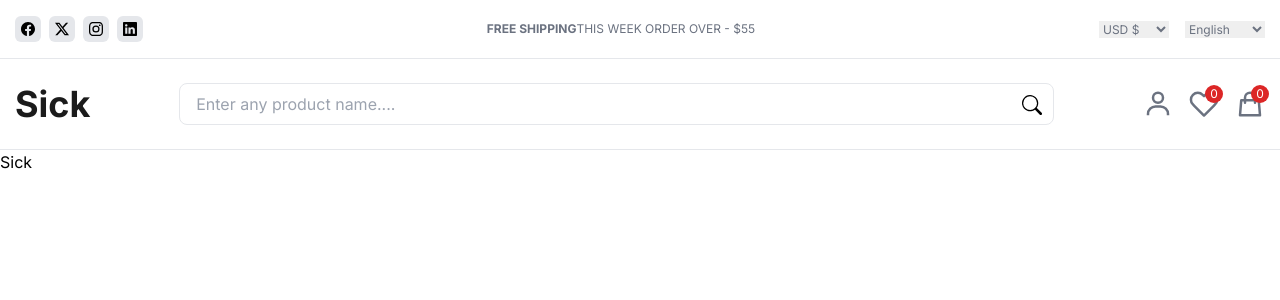
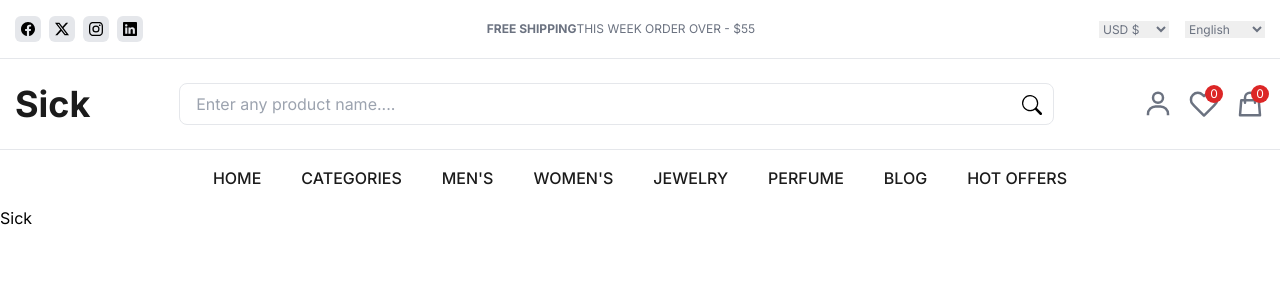
Before and after one commit to JosephMugo8711/sick, a Next.js app: page / in a window 1280 px wide. Shown: the top 300 px of the page. Built offline with nearby package versions, Linux system fonts and the light colour scheme.

Commit message:
Feat: navbar and mobilenavbar

```diff
--- a/src/app/globals.css
+++ b/src/app/globals.css
@@ -12,4 +12,25 @@
   .header_top_icon_wrapper{
     @apply bg-gray-200 rounded-md p-[6px] text-[14px] cursor-pointer hover:bg-accent hover:text-white;
   }
+  .navbar_link:hover{
+    color: #ff8f9c;
+    transition: all 0.4s;
+  }
+
+  .navbar_link::after{
+    position: absolute;
+    content: "";
+    background-color: #ff8f9c;
+    height: 3px;
+    width: 100%;
+    bottom: -5px;
+    left: 0;
+    scale: 0;
+    transform-origin: left;
+    transition: all 0.4s;
+  }
+  .navbar_link:hover::after{
+    scale: 1;
+  }
+
 }
--- a/src/app/layout.js
+++ b/src/app/layout.js
@@ -3,6 +3,8 @@ import "./globals.css";
 import HeaderTop from "@/components/HeaderTop";
 import Head from "next/head";
 import HeaderMain from "@/components/HeaderMain";
+import Navbar from "@/components/Navbar";
+import MobNavbar from "@/components/MobNavbar";
 const inter = Inter({ subsets: ["latin"] });
 
 export const metadata = {
@@ -16,6 +18,8 @@ export default function RootLayout({ children }) {
       <body className={inter.className}>
         <HeaderTop />
         <HeaderMain />
+        <Navbar/>
+        <MobNavbar />
         {children}
         </body>
     </html>
--- /dev/null
+++ b/src/components/MobNavbar.js
@@ -0,0 +1,32 @@
+import React from 'react'
+import {FiHeart} from "react-icons/fi"
+import {HiOutlineShoppingBag} from "react-icons/hi"
+import {IoMenuOutline} from "react-icons/io5"
+import {AiOutlineHome, AiOutlineAppstore} from "react-icons/ai"
+
+const MobNavbar = () => {
+  return (
+    <div className='fixed bottom-0 w-full bg-white lg:hidden left-[50%] -translate-x-[50%] max-w-[500px] px-8'>
+      <div className='flex justify-between text-[28px] py-2'>
+        <IoMenuOutline />
+        <div className='relative'>
+            <HiOutlineShoppingBag />
+            <div className='absolute top-0 right-0 bg-red-600 rounded-full w-[18px] h-[18px] text-[12px] text-white  grid place-items-center translate-x-1 -translate-y-1'>
+                0
+            </div>
+        </div>
+
+      <AiOutlineHome/>
+
+      <div className='relative'>
+        <FiHeart />
+        <div className='absolute top-0 right-0 bg-red-600 rounded-full w-[18px] h-[18px] text-[12px] text-white  grid place-items-center translate-x-1 -translate-y-1'>0</div>
+      </div>
+
+      <AiOutlineAppstore/>
+    </div>
+    </div>
+  )
+}
+
+export default MobNavbar
--- /dev/null
+++ b/src/components/Navbar.js
@@ -0,0 +1,22 @@
+import React from 'react'
+
+const Navbar = () => {
+  return (
+    <div className='hidden lg:block'>
+        <div className='container'>
+            <div className='flex gap-10 py-4 mx-auto font-medium w-fit text-blackish'>
+                <div className='relative cursor-pointer navbar_link'>HOME</div>
+                <div className='relative cursor-pointer navbar_link'>CATEGORIES</div>
+                <div className='relative cursor-pointer navbar_link'>{`MEN'S`}</div>
+                <div className='relative cursor-pointer navbar_link'>{`WOMEN'S`}</div>
+                <div className='relative cursor-pointer navbar_link'>JEWELRY</div>
+                <div className='relative cursor-pointer navbar_link'>PERFUME</div>
+                <div className='relative cursor-pointer navbar_link'>BLOG</div>
+                <div className='relative cursor-pointer navbar_link'>HOT OFFERS</div>
+            </div>
+        </div>
+    </div>
+  )
+}
+
+export default Navbar
```
